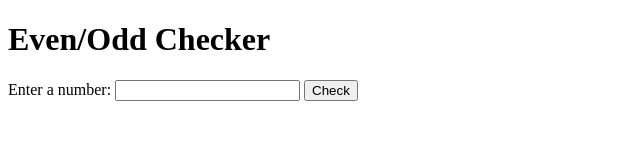
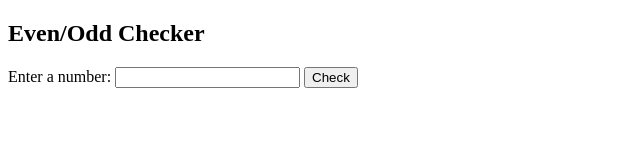
Before and after one commit to SupriyaPKadu/Daily-Tasks, a plain HTML site: page even-odd.html in a window 1280 px wide. Shown: the whole page, without its empty margins (0-640 px from the left). Drawn offline with Linux system fonts and the light colour scheme.

Commit message:
Update even-odd.html

```diff
--- a/even-odd.html
+++ b/even-odd.html
@@ -7,7 +7,8 @@
 </head>
 <body>
 
-<h1>Even/Odd Checker</h1>
+
+<h2>Even/Odd Checker</h2>
 
 <label for="numberInput">Enter a number:</label>
 <input type="number" id="numberInput">
```
